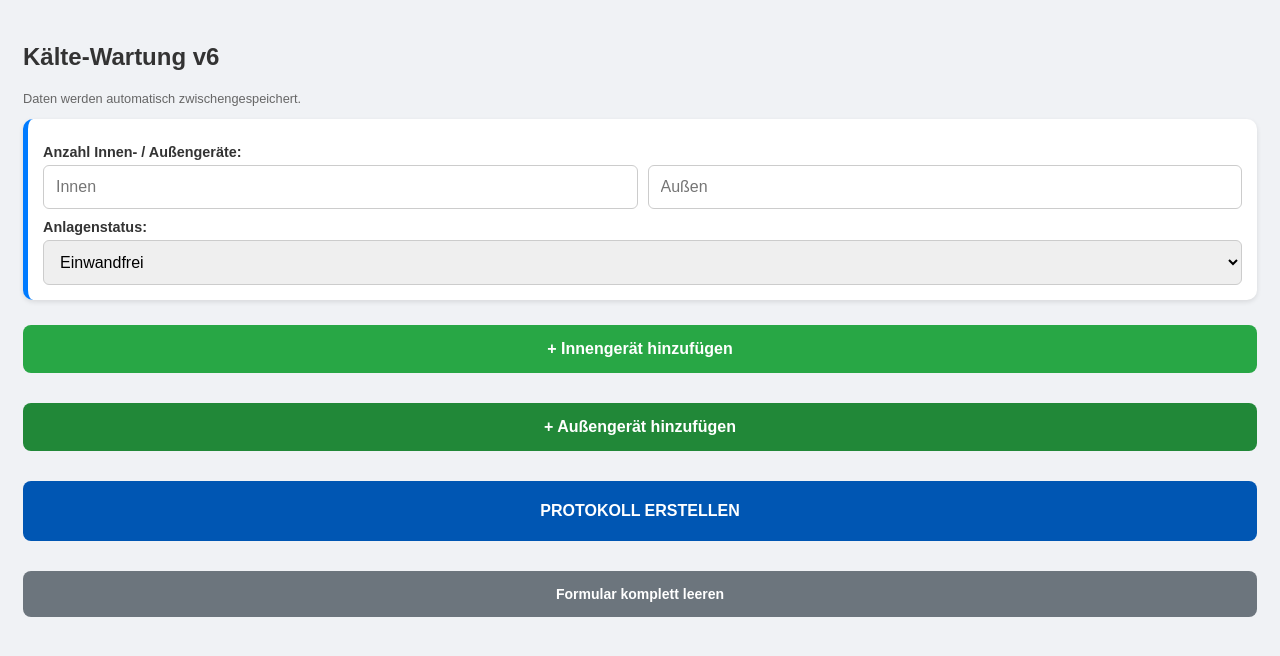
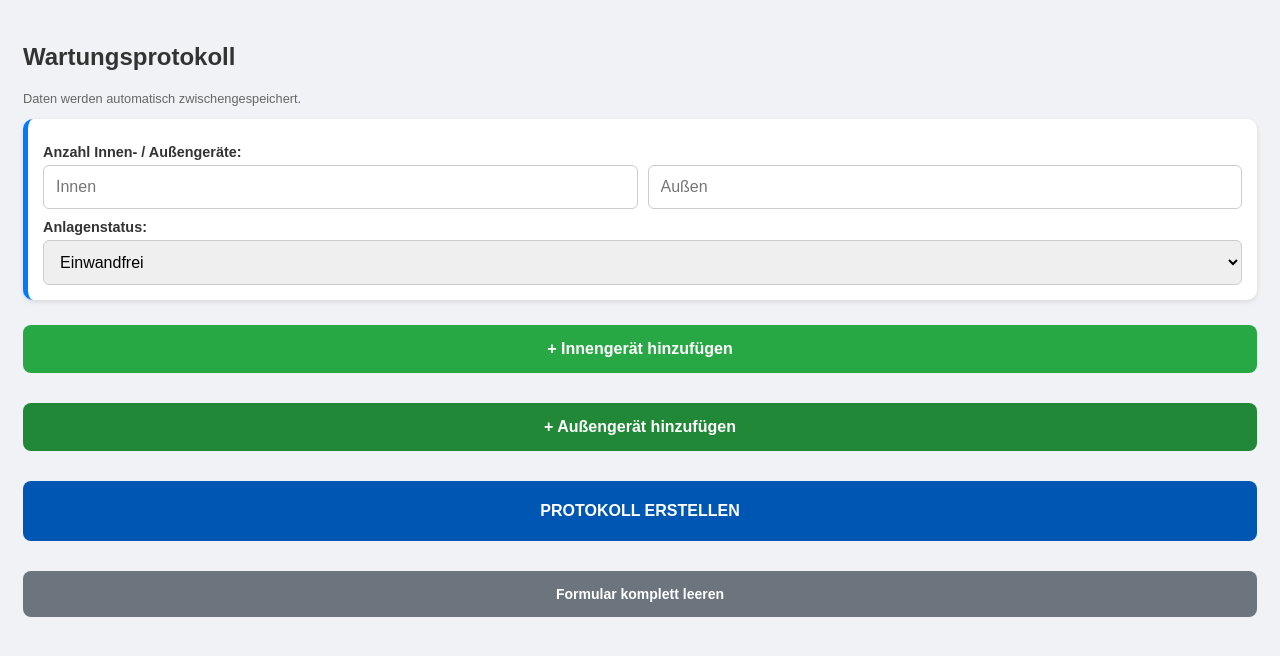
Before and after one commit to rafaelschu-may/wartungsplaner, a plain HTML site: page index.html in a window 1280 px wide. Drawn offline with Linux system fonts and the light colour scheme.

Commit message:
Update index.html

```diff
--- a/index.html
+++ b/index.html
@@ -2,7 +2,7 @@
 <html lang="de">
 <head>
     <meta charset="UTF-8">
-    <title>Kälte-Wartung v6</title>
+    <title>Wartungsprotokoll Generator</title>
     <meta name="viewport" content="width=device-width, initial-scale=1.0">
     <style>
         body { font-family: sans-serif; padding: 15px; background: #f0f2f5; color: #333; }
@@ -24,7 +24,7 @@
 </head>
 <body>
 
-    <h2>Kälte-Wartung v6</h2>
+    <h2>Wartungsprotokoll</h2>
     <p style="font-size: 0.8em; color: #666;">Daten werden automatisch zwischengespeichert.</p>
 
     <div class="card">
```
